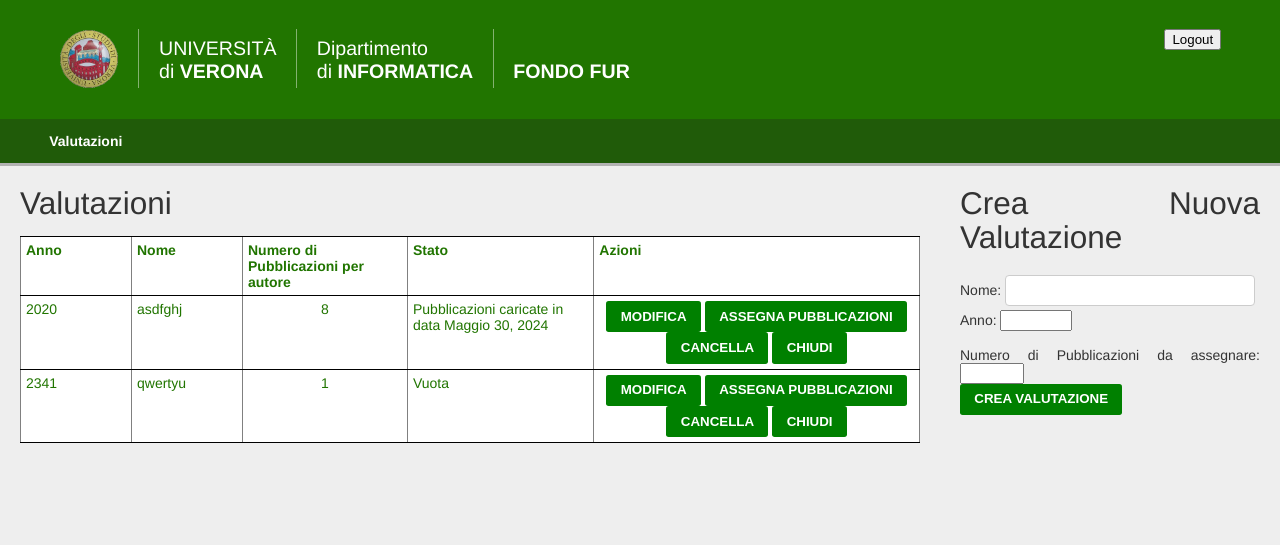
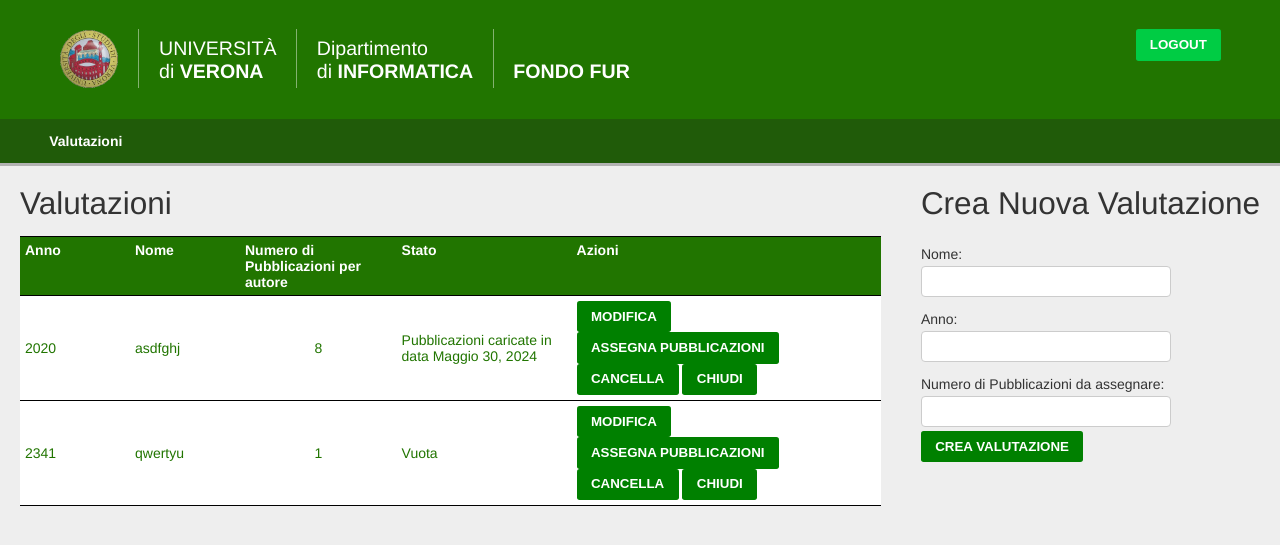
Before and after one commit to Hex-Zivi/Tesi, a Django app: page / in a window 1280 px wide. Shown: the top 545 px of the page. Run offline with Django 3.2, Linux system fonts and the light colour scheme; a user stored in the database is signed in; data comes from the database, SQL or seed files in the repository; both versions use the stored data as it was after the commit; some libraries are stand-ins or nearby versions.

Commit message:
Modifiche

```diff
--- a/FUR/settings.py
+++ b/FUR/settings.py
@@ -44,6 +44,7 @@ INSTALLED_APPS = [
     'django.contrib.messages',
     'django.contrib.staticfiles',
     'caricamentoDati',
+    'bootstrap5',
     'django.contrib.admindocs', # admindocs, opzionale
 ]
 
--- a/caricamentoDati/templates/base.html
+++ b/caricamentoDati/templates/base.html
@@ -5,6 +5,9 @@
     <title>
       {% block title %}
       Base
+      {% load bootstrap5 %}
+      {% bootstrap_css %}
+      {% bootstrap_javascript %}
       {% endblock %}
     </title>
     <!-- icons -->
@@ -15,29 +18,30 @@
   </head>
 
   <div class="header">
-    <div class="id">{{ login }}
+    <div class="id">
+      {{ login }}
       <form action="/logout/" method="post">
         {% csrf_token %}
-        <button type="submit">Logout</button>
+        <button type="submit" class="btn" style="background-color: #00cc44;">Logout</button>
       </form>
-
     </div>
     <div class="container">
-        <div><a href="http://www.univr.it" target="blanc"><img alt="univr" class="img-responsive, img_header"
-                                                               src="{% static 'logo-univr.png' %}"
-                                                               style="width:60px;height:60px;"/></a></div>
-        <div class="header-heading"><a href="http://www.univr.it/" target="blank">UNIVERSIT&Agrave; <br/>di<strong>
-            VERONA</strong></a></div>
-        <div class="header-heading"><a href="http://www.di.univr.it/" target="blank">Dipartimento<br/>di<strong>
-            INFORMATICA</strong></a></div>
-        <div class="header-heading"><br/><a href=""><strong>FONDO FUR</strong></a></div>
+      <div>
+        <a href="http://www.univr.it" target="blanc"><img alt="univr" class="img-responsive, img_header" src="{% static 'logo-univr.png' %}" style="width:60px;height:60px;" /></a>
+      </div>
+      <div class="header-heading">
+        <a href="http://www.univr.it/" target="blank">UNIVERSIT&Agrave; <br />di <strong>VERONA</strong></a>
+      </div>
+      <div class="header-heading">
+        <a href="http://www.di.univr.it/" target="blank">Dipartimento<br />di <strong>INFORMATICA</strong></a>
+      </div>
+      <div class="header-heading">
+        <br /><a href=""><strong>FONDO FUR</strong></a>
+      </div>
     </div>
   </div>
 
-
   <body>
-
-
     <div class="nav-bar">
       <div class="container">
         <ul class="nav">
@@ -62,5 +66,17 @@
 
       {% endblock %}
     </div>
+    <div id="modal" class="modal">
+      <div class="modal-content">
+        <span class="close">&times;</span>
+        <div id="modal-body"></div>
+      </div>
+    </div>
+
+    <script>
+      $(document).ready(function() {
+        $('#table-pubblicazioni').DataTable();
+      });
+    </script>
   </body>
 </html>
--- a/caricamentoDati/templates/caricamentoDati/valutazioni.html
+++ b/caricamentoDati/templates/caricamentoDati/valutazioni.html
@@ -6,39 +6,40 @@
   <div style="display: flex;">
     <div style="flex: 3; padding: 20px;">
       <h1>Valutazioni</h1>
-      <table style="text-align: left; width: 100%;" border="1" cellpadding="2" cellspacing="2">
+      <table class="table table-bordered">
+        <thead>
+          <tr>
+            <th style="vertical-align: top; text-align: left;">
+              <b>Anno</b><br />
+            </th>
+            <th style="vertical-align: top; text-align: left;">
+              <b>Nome</b><br />
+            </th>
+            <th style="vertical-align: top; text-align: left;">
+              <b>Numero di Pubblicazioni per autore</b><br />
+            </th>
+            <th style="vertical-align: top; text-align: left;">
+              <b>Stato</b><br />
+            </th>
+            <th style="vertical-align: top; text-align: left;">
+              <b>Azioni</b><br />
+            </th>
+          </tr>
+        </thead>
         <tbody>
-          <tr>
-            <td style="vertical-align: top; text-align: left;">
-              <b>Anno</b><br />
-            </td>
-            <td style="vertical-align: top; text-align: left;">
-              <b>Nome</b><br />
-            </td>
-            <td style="vertical-align: top; text-align: left;">
-              <b>Numero di Pubblicazioni per autore</b><br />
-            </td>
-            <td style="vertical-align: top; text-align: left;">
-              <b>Stato</b><br />
-            </td>
-            <td style="vertical-align: top; text-align: left;">
-              <b>Azioni</b><br />
-            </td>
-          </tr>
-
           <!-- Riga di una valutazione -->
           {% for valutazione in valutazioni %}
             <tr>
-              <td style="vertical-align: top; text-align: left;">
+              <td style="vertical-align; text-align: left;">
                 {{ valutazione.anno }}<br />
               </td>
-              <td style="vertical-align: top; text-align: left;">
+              <td style="vertical-align; text-align: left;">
                 {{ valutazione.nome }}<br />
               </td>
-              <td style="vertical-align: top; text-align: center;">
+              <td style="vertical-align; text-align: center;">
                 {{ valutazione.numeroPubblicazioni }}<br />
               </td>
-              <td style="vertical-align: top; text-align: left;">
+              <td style="vertical-align; text-align: left;">
                 {% if valutazione.status == 'Pubblicazioni caricate' %}
                   {{ valutazione.status }} in data {{ valutazione.dataCaricamentoPubblicazioni }}
                 {% else %}
@@ -46,7 +47,7 @@
                 {% endif %}
                 <br />
               </td>
-              <td style="vertical-align: top;">
+              <td style="vertical-align: top; text-align: left;">
                 {% if user.is_staff %}
                   <form action="{% url 'modifica_valutazione' valutazione.nome %}" method="post" style="display: inline;">
                     {% csrf_token %}
@@ -82,26 +83,42 @@
 
     <!-- Sezione di caricamento dati -->
     {% if user.is_staff %}
-    <div style="flex: 1; padding: 20px;">
+      <div class="container mt-5" style="padding-left: 20px; margin-top: 20px; margin-right: 20px;">
+        <h1>Crea Nuova Valutazione</h1>
+        <form method="post" action="{% url 'crea_valutazione' %}">
+          {% csrf_token %}
+          <div class="form-row">
+            <div class="form-group col-md-4">
+              <label for="nome" class="col-form-label">Nome:</label>
+              <input type="text" class="form-control" name="nome" id="nome" required />
+            </div>
+            <div class="form-group col-md-4">
+              <label for="anno" class="col-form-label">Anno:</label>
+              <input type="text" class="form-control" name="anno" id="anno" min="2000" max="9999" value="{{ current_year }}" required />
+            </div>
+            <div class="form-group col-md-4">
+              <label for="numero_pubblicazioni" class="col-form-label">Numero di Pubblicazioni da assegnare:</label>
+              <input type="text" class="form-control" name="numero_pubblicazioni" id="numero_pubblicazioni" min="0" max="999" required />
+            </div>
+          </div>
+          <button class="btn btn-primary mt-3" type="submit">Crea Valutazione</button>
+        </form>
+      </div>
 
+      <style>
+        .form-group {
+          display: flex;
+          flex-direction: column;
+        }
 
-      <h1>Crea Nuova Valutazione</h1>
-      <form method="post" action="{% url 'crea_valutazione' %}">
-        {% csrf_token %}
+        .col-form-label {
+          margin-top: 10px;
+        }
 
-        <label for="nome">Nome:</label>
-        <input type="text" name="nome" id="nome" required />
-        <br />
-        <label for="anno">Anno:</label>
-        <input type="number" name="anno" id="anno" min="2000" max="9999" value="{{ current_year }}" required />
-        <br />
-        <br />
-        <label for="numero_pubblicazioni">Numero di Pubblicazioni da assegnare:</label>
-        <input type="number" name="numero_pubblicazioni" id="numero_pubblicazioni" min="0" max="999" required />
-        <br />
-        <button class="btn" type="submit">Crea Valutazione</button>
-      </form>
-    </div>
+        .form-control {
+          margin-bottom: 2px;
+        }
+      </style>
     {% endif %}
   </div>
 {% endblock %}
--- a/caricamentoDati/views.py
+++ b/caricamentoDati/views.py
@@ -352,6 +352,9 @@ def docente_pubblicazioni(request, valutazione_nome, docente_codice_fiscale):
 
         pubblicazione_info = {
             'titolo': pubblicazione.titolo,
+            'anno': pubblicazione.anno_pubblicazione,
+            'tipologia': pubblicazione.tipologia_collezione,
+            'rivista': pubblicazione.titolo_rivista_atti,
             'altri_autori': altri_autori,
             'altri_autori_scelta': altri_autori_scelta,
             'valore_scelta': valore_scelta,
```
Also changed, not shown: caricamentoDati/static/styles.css (+38 -0 lines), caricamentoDati/templates/caricamentoDati/404.html (added, +11 -0 lines), caricamentoDati/templates/caricamentoDati/docente_pubblicazioni.html (+7 -1 lines), caricamentoDati/templates/caricamentoDati/modifica.html (+18 -22 lines), db.sqlite3. Lines whose indentation alone changed are shown as unchanged.
